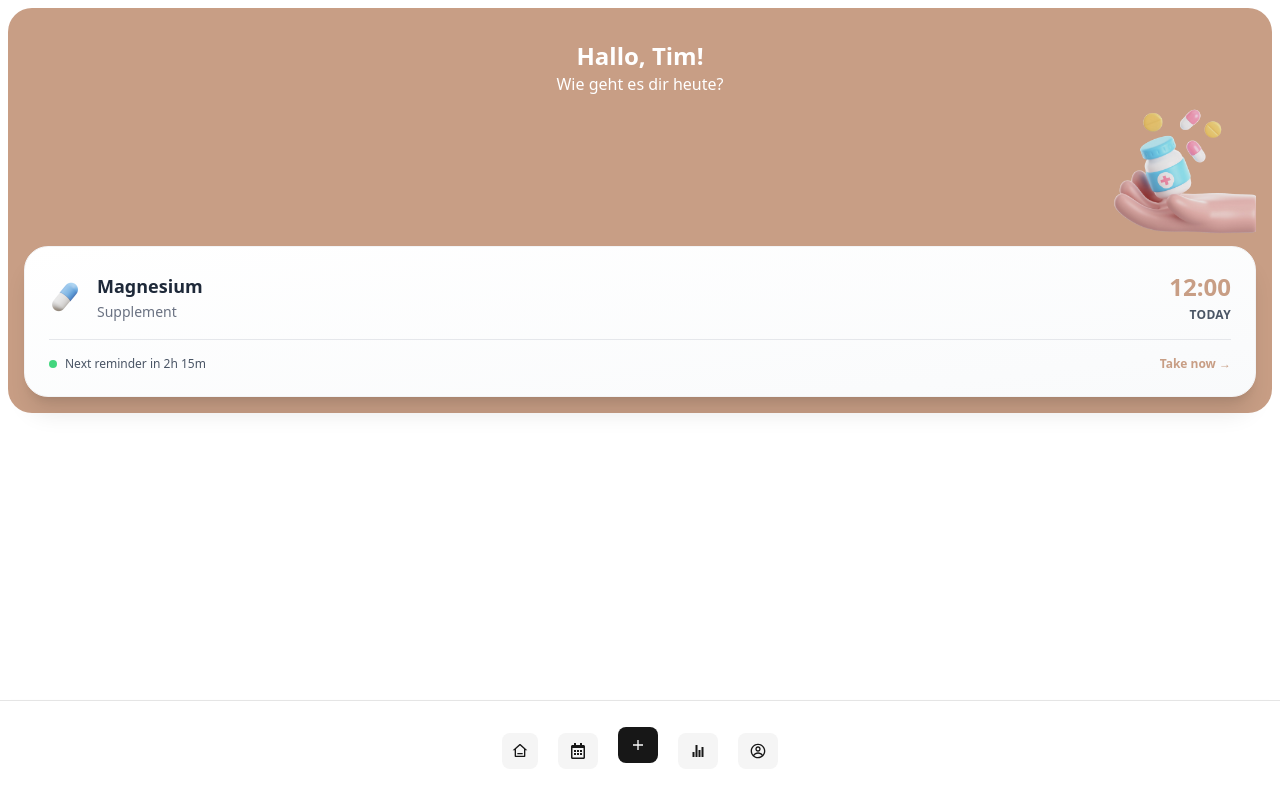
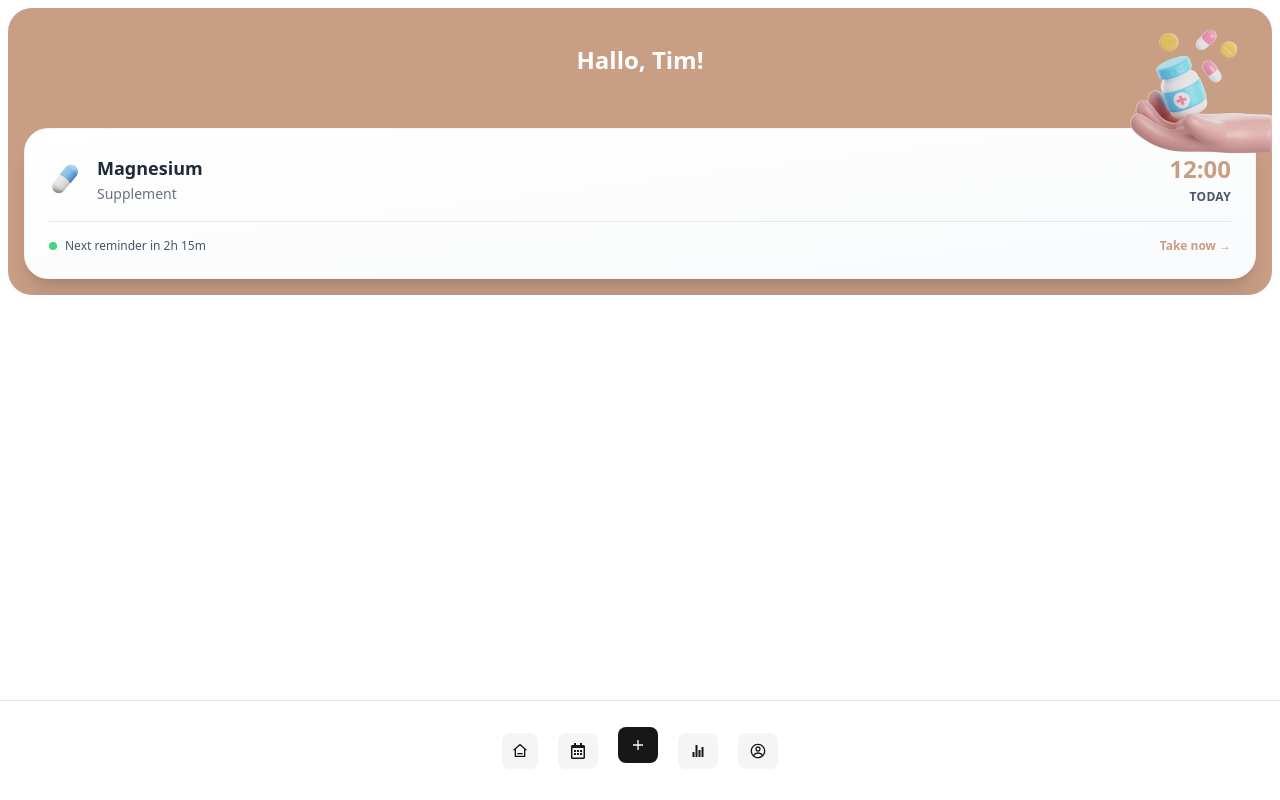
Before and after one commit to sempex/reminder, a Next.js app: page / in a window 1280 px wide. Built offline with nearby package versions, Linux system fonts and the light colour scheme.

Commit message:
chore: rework of landing page

```diff
--- /dev/null
+++ b/app/components/NextReminderEmpty.tsx
@@ -0,0 +1,9 @@
+import Image from "next/image"
+export default function NextReminder() {
+
+  return (
+    <div className="bg-gradient-to-br from-white to-gray-50 rounded-3xl p-6 shadow-xl border border-gray-100 hover:shadow-2xl transition-all duration-300">
+      <p>No reminder configured yet!</p>
+    </div>
+  )
+}
--- a/app/page.tsx
+++ b/app/page.tsx
@@ -2,15 +2,17 @@ import Image from "next/image";
 import NextReminder from "./components/NextReminder";
 export default function Home() {
   return (
-    <div className="bg-[#C89E85] rounded-3xl text-white m-2 p-4">
-      <div className="flex flex-col items-center justify-center">
-        <p className="font-semibold text-2xl mt-4">Hallo, Tim!</p>
-        <p>Wie geht es dir heute?</p>
+    <div className="bg-[#C89E85] rounded-3xl text-white m-2 p-4 relative overflow-hidden">
+      <div className="flex flex-col items-center justify-center z-30 relative">
+        <p className="font-semibold text-2xl my-5">Hallo, Tim!</p>
       </div>
-      <div className="flex justify-end">
-        <Image src="/medicinehand.png" alt="capsule image" width={150} height={150} className="transform scale-x-[-1]" />
+      <div className="relative mt-4">
+
+        <div className="relative z-10 mt-8">
+          <NextReminder />
+        </div>
       </div>
-      <NextReminder />
+      <Image src="/medicinehand.png" alt="medicinehand picture" className="transform scale-x-[-1] absolute top-2 right-0 z-20 pointer-events-none" width={150} height={150} />
     </div>
   )
 }
```
